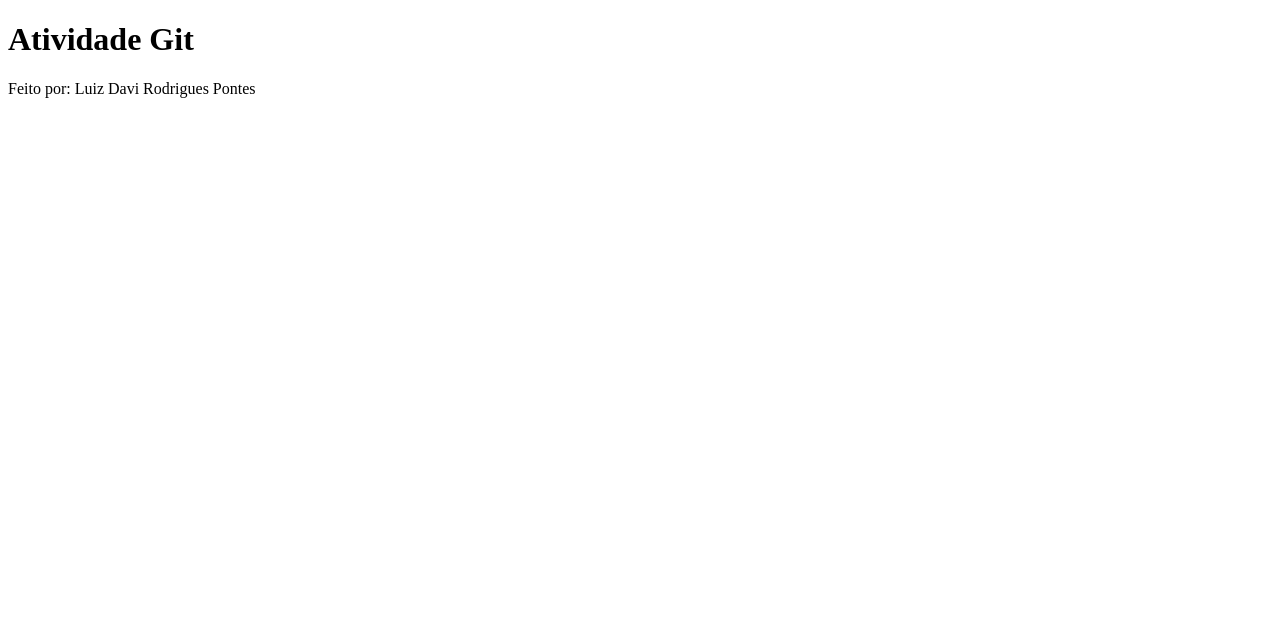
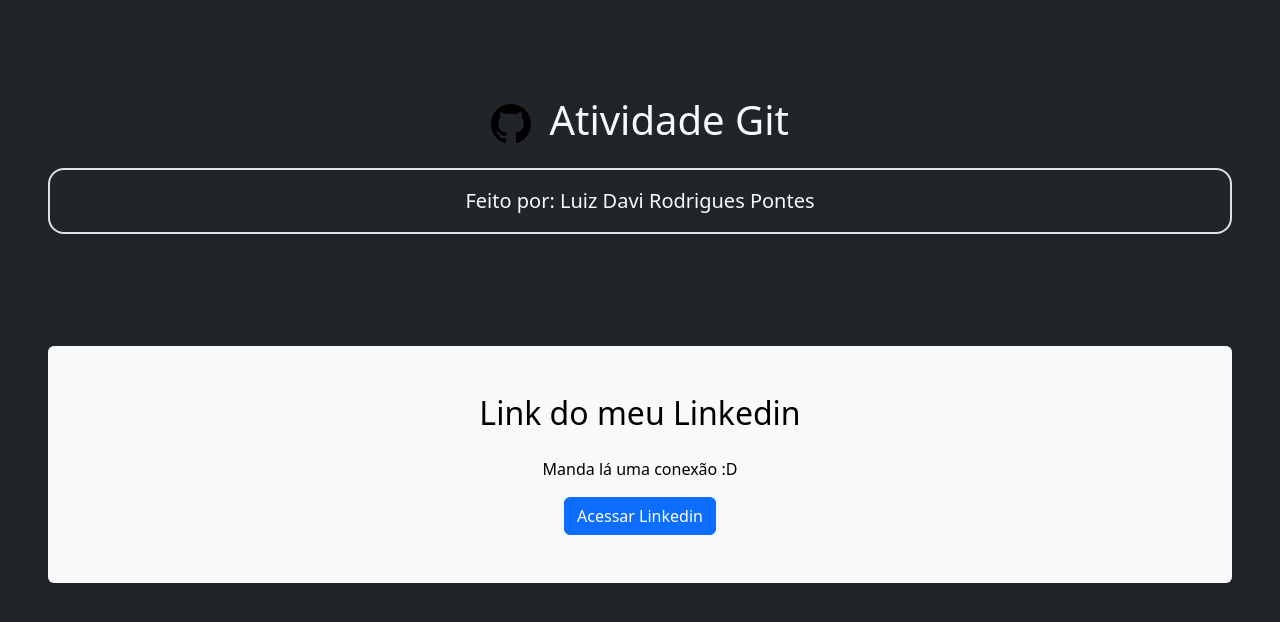
Before and after one commit to LuizDaviDS/AtividadeGitRonaldo, a website: page index.html in a window 1280 px wide. Drawn offline with nearby package versions, Linux system fonts and the light colour scheme.

Commit message:
[FTR] - Adicionando Bootstrap e atualizando o estilo do index

```diff
--- a/index.html
+++ b/index.html
@@ -4,11 +4,23 @@
     <meta charset="UTF-8">
     <meta name="viewport" content="width=device-width, initial-scale=1.0">
     <title>Atividade Git</title>
+    <link rel="stylesheet" href="/node_modules/bootstrap/dist/css/bootstrap.min.css">
 </head>
-<body>
-    <main class="container">
-        <h1 class="title">Atividade Git</h1>
-        <p class="subtitle">Feito por: Luiz Davi Rodrigues Pontes</p>
+<body class=" text-light bg-dark">
+
+    <header class="text-center mt-5 p-5 rounded">
+        <h1 class="mb-4">
+            <img src="assets/github.svg" alt="Github" class="me-2" style="width: 2.5rem">
+            Atividade Git
+        </h1>
+        <p class="lead border border-2 p-3 rounded-4">Feito por: Luiz Davi Rodrigues Pontes</p>
+    </header>
+    <main class="bg-body-tertiary p-5 rounded m-5 text-black">
+        <h2 class="text-center mb-4">Link do meu Linkedin</h2>
+        <p class="text-center">Manda lá uma conexão :D</p>
+        <div class="text-center">
+            <a href="https://www.linkedin.com/in/luizdavirodriguespontes/" class="btn btn-primary">Acessar Linkedin</a>
+        </div>
     </main>
 </body>
 </html>
--- /dev/null
+++ b/package.json
@@ -0,0 +1,5 @@
+{
+  "dependencies": {
+    "bootstrap": "^5.3.8"
+  }
+}
```
Also changed, not shown: README.md, assets/github.svg (added), 1 other file.
